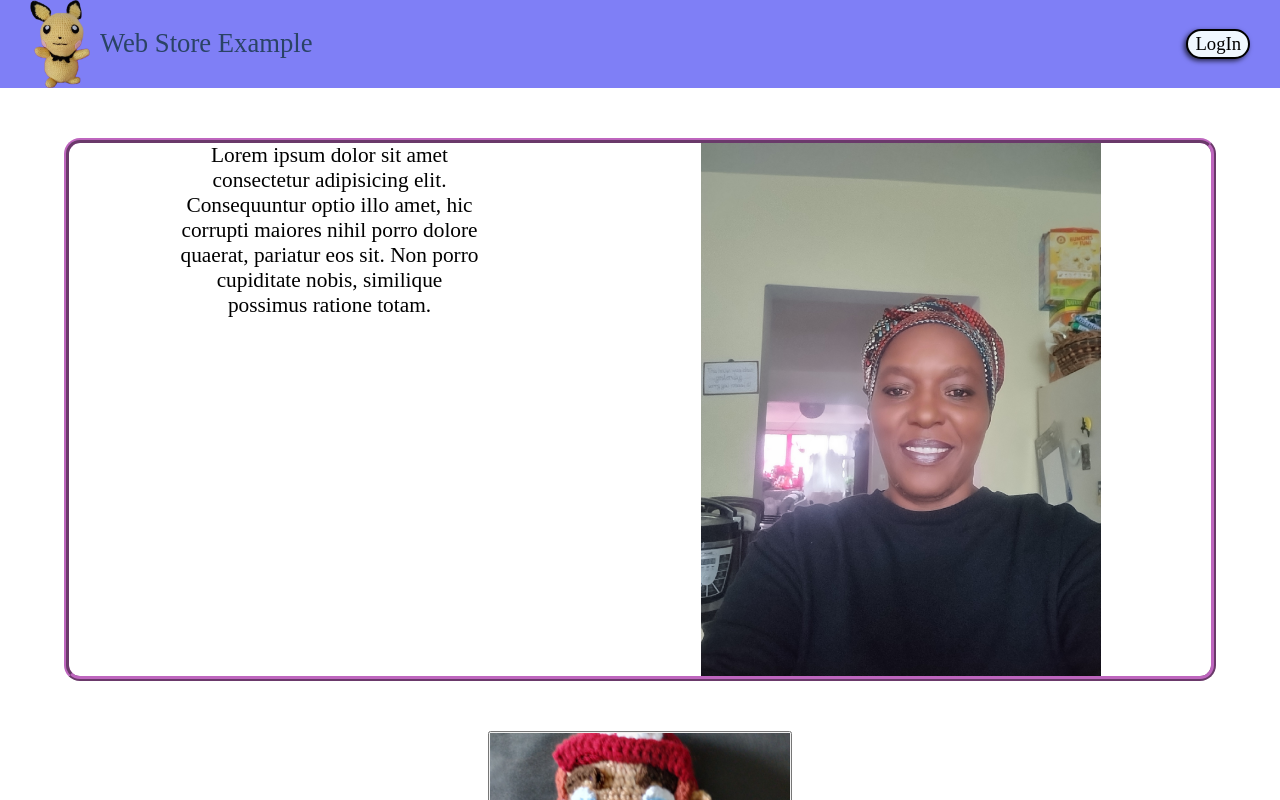
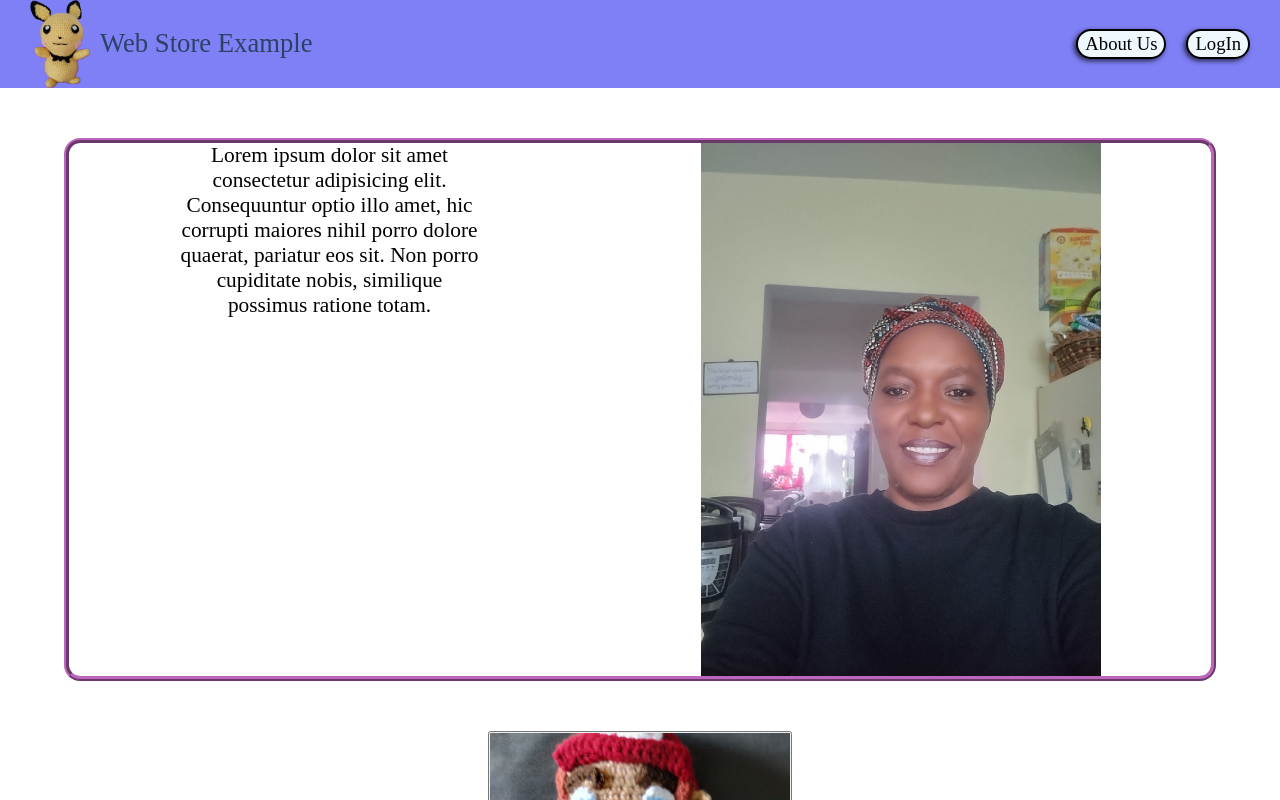
Before and after one commit to OSharpe001/webstore_example, a React (Vite) app in the folder frontend/: page / in a window 1280 px wide. Shown: the top 800 px of the page. Built offline with nearby package versions, Linux system fonts and the light colour scheme.

Commit message:
added about us button to header

```diff
--- a/frontend/src/components/Header.jsx
+++ b/frontend/src/components/Header.jsx
@@ -57,6 +57,7 @@ export default function Header({ loggedIn, setLoggedIn }) {
         <p className="banner-title">Web Store Example</p>
       </div>
       <div className="nav-items">
+      <Link aria-label="On Click" to="/about-us" className="button">About Us</Link>
         {
           currentScreen === "/blog" &&
           <Link aria-label="On Click" to="" onClick={backHome} className="button">Blogs</Link>
```
